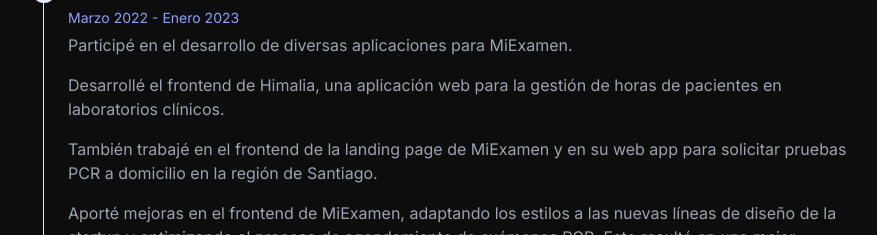
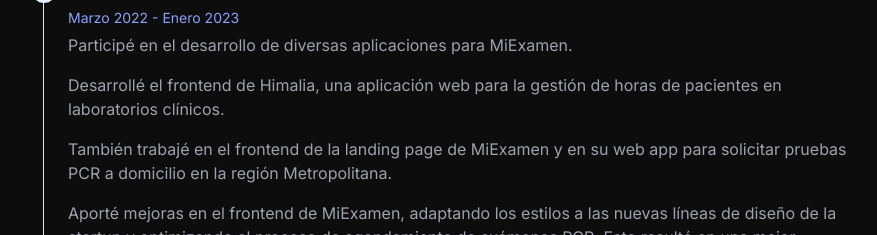
Before and after one commit to haracena/portfolio-haracena, a Next.js app: page / in a window 1280 px wide. Shown: the part 3100-3335 px from the top of the page, without its empty margins (182-1059 px from the left). Built offline with nearby package versions, Linux system fonts and the light colour scheme.

Commit message:
fix: typo en descripción de miexamen

```diff
--- a/app/data.js
+++ b/app/data.js
@@ -100,7 +100,7 @@ export const experience = [
     description: [
       "Participé en el desarrollo de diversas aplicaciones para MiExamen.",
       "Desarrollé el frontend de Himalia, una aplicación web para la gestión de horas de pacientes en laboratorios clínicos.",
-      "También trabajé en el frontend de la landing page de MiExamen y en su web app para solicitar pruebas PCR a domicilio en la región de Santiago.",
+      "También trabajé en el frontend de la landing page de MiExamen y en su web app para solicitar pruebas PCR a domicilio en la región Metropolitana.",
       "Aporté mejoras en el frontend de MiExamen, adaptando los estilos a las nuevas líneas de diseño de la startup y optimizando el proceso de agendamiento de exámenes PCR. Esto resultó en una mejor experiencia de usuario (UX) y una reducción significativa en las consultas de usuarios sobre cómo agendar sus exámenes en la plataforma.",
       "Trabajé con React.js bajo el framework Meteor.js para la app web, y con Next.js para la landing page. Utilicé Figma para crear los diseños de las interfaces.",
     ],
```
